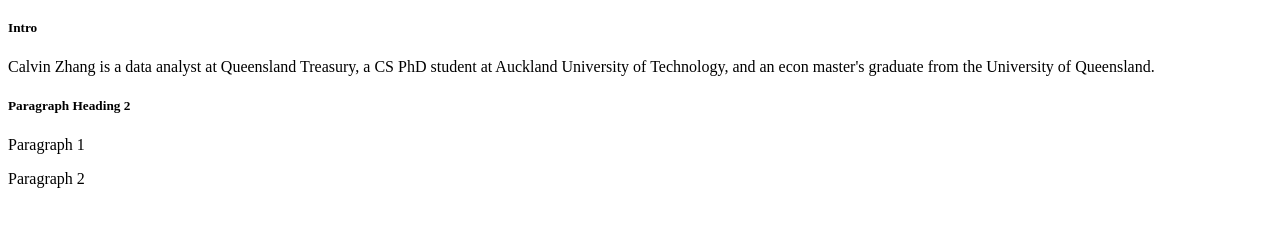
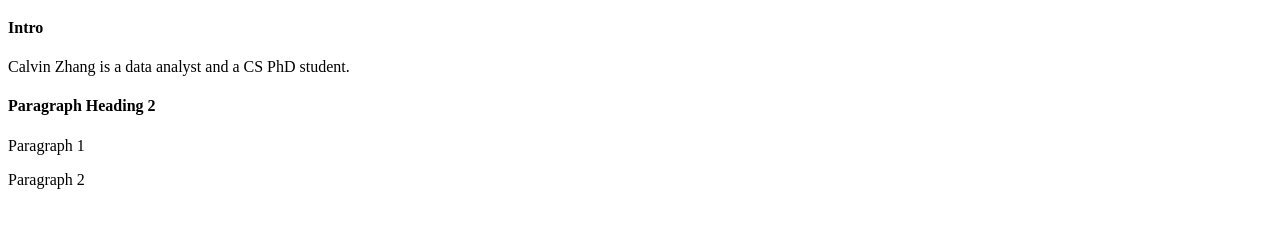
Before and after one commit to calvin-zhang-qt/calvin-zhang-qt.github.io, a plain HTML site: page index.html in a window 1280 px wide. Shown: the part 61-288 px from the top of the page. Drawn offline with Linux system fonts and the light colour scheme.

Commit message:
Update index.html

```diff
--- a/index.html
+++ b/index.html
@@ -8,10 +8,10 @@
   <body>
     <h1> Calvin Zhang QT </h1>
 
-    <h5> Intro </h5>
-    <p> Calvin Zhang is a data analyst at Queensland Treasury, a CS PhD student at Auckland University of Technology, and an econ master's graduate from the University of Queensland. </p>
+    <h4> Intro </h4>
+    <p> Calvin Zhang is a data analyst and a CS PhD student. </p>
 
-    <h5> Paragraph Heading 2 </h5>
+    <h4> Paragraph Heading 2 </h4>
     <p> Paragraph 1 </p>
     <p> Paragraph 2 </p>
   </body>
```
